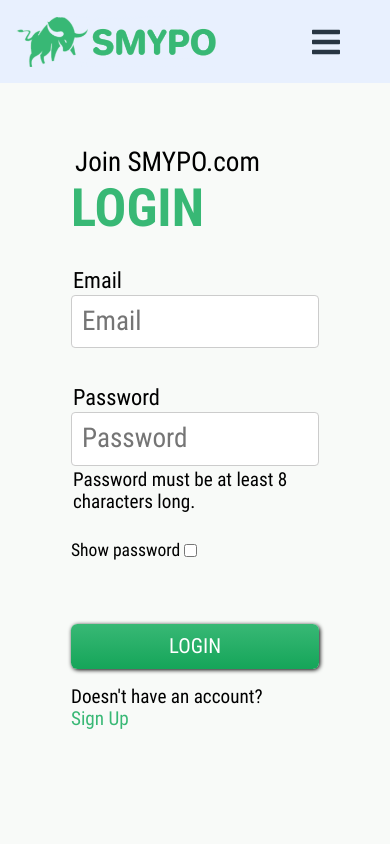
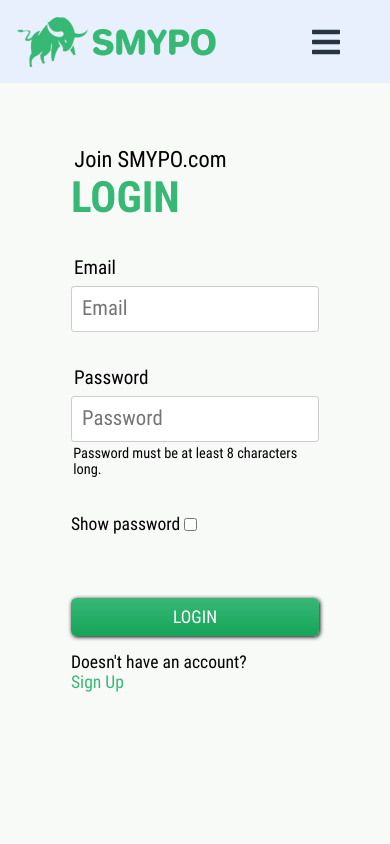
Before and after one commit to jaehyeon48/smypo-frontend, a React (Create React App) app: page /login in a window 390 px wide. Shown: the top 844 px of the page. Built offline with nearby package versions, Linux system fonts and the light colour scheme; no server answers; the HTML template or start-up script is replaced by a standard one.

Commit message:
modify auth page's mobile style

```diff
--- a/src/styles/components/_auth.scss
+++ b/src/styles/components/_auth.scss
@@ -11,8 +11,16 @@
     font-size: 4.5rem;
     color: $main-color;
 
-    @media screen and (max-width: 600px) {
-      font-size: 3.3rem;
+    @media screen and (min-width: 601px) and (max-width: 768px) {
+      font-size: 3.9rem;
+    }
+
+    @media screen and (min-width: 440px) and (max-width: 600px) {
+      font-size: 3rem;
+    }
+
+    @media screen and (max-width: 439px) {
+      font-size: 2.7rem;
     }
   }
 
@@ -21,8 +29,12 @@
     margin-left: 0.15em;
     font-size: 2.2rem;
 
-    @media screen and (max-width: 600px) {
+    @media screen and (min-width: 440px) and (max-width: 600px) {
       font-size: 1.7rem;
+    }
+
+    @media screen and (max-width: 439px) {
+      font-size: 1.4rem;
     }
   }
 }
@@ -35,15 +47,15 @@
   & small {
     display: block;
     font-size: 0.95rem;
-    margin-top: 0.2em;
-    margin-left: 0.1em;
+    margin-top: 0.25em;
+    margin-left: 0.15em;
+  }
 
-    @media screen and (min-width: 601px) and (max-width: 968px) {
-      font-size: 1.2rem;
-    }
+  @media screen and (max-width: 600px) {
+    margin-top: 4em;
 
-    @media screen and (max-width: 600px) {
-      font-size: 1.2rem;
+    & small {
+      font-size: 0.9rem;
     }
   }
 }
@@ -55,23 +67,29 @@
     margin-top: 4em;
   }
 
-  @media screen and (min-width: 601px) and (max-width: 968px) {
+  @media screen and (max-width: 439px) {
     & > button {
-      font-size: 1.5rem;
+      font-size: 1.1rem;
     }
   }
 }
 
 .auth__form-label {
   position: absolute;
-  top: -27px;
-  left: 2px;
+  top: -29px;
+  left: 3px;
   font-size: 1.4rem;
 
   @media screen and (min-width: 601px) and (max-width: 968px) {
-    top: -31px;
-    left: 3px;
     font-size: 1.6rem;
+  }
+
+  @media screen and (min-width: 440px) and (max-width: 600px) {
+    font-size: 1.5rem;
+  }
+
+  @media screen and (max-width: 439px) {
+    font-size: 1.2rem;
   }
 }
 
@@ -93,7 +111,15 @@
   }
 
   @media screen and (min-width: 601px) and (max-width: 968px) {
-    font-size: 1.9rem;
+    font-size: 1.6rem;
+  }
+
+  @media screen and (min-width: 440px) and (max-width: 600px) {
+    font-size: 1.5rem;
+  }
+
+  @media screen and (max-width: 439px) {
+    font-size: 1.3rem;
   }
 }
 
@@ -113,7 +139,10 @@
 
   @media screen and (min-width: 601px) and (max-width: 968px) {
     margin-top: 1.8em;
-    font-size: 1.4rem;
+  }
+
+  @media screen and (max-width: 600px) {
+    margin-top: 2em;
   }
 }
 
@@ -131,7 +160,7 @@
   }
 
   @media screen and (max-width: 425px) {
-    font-size: 1.2rem;
+    font-size: 1.1rem;
     width: 11em;
   }
 }
```
